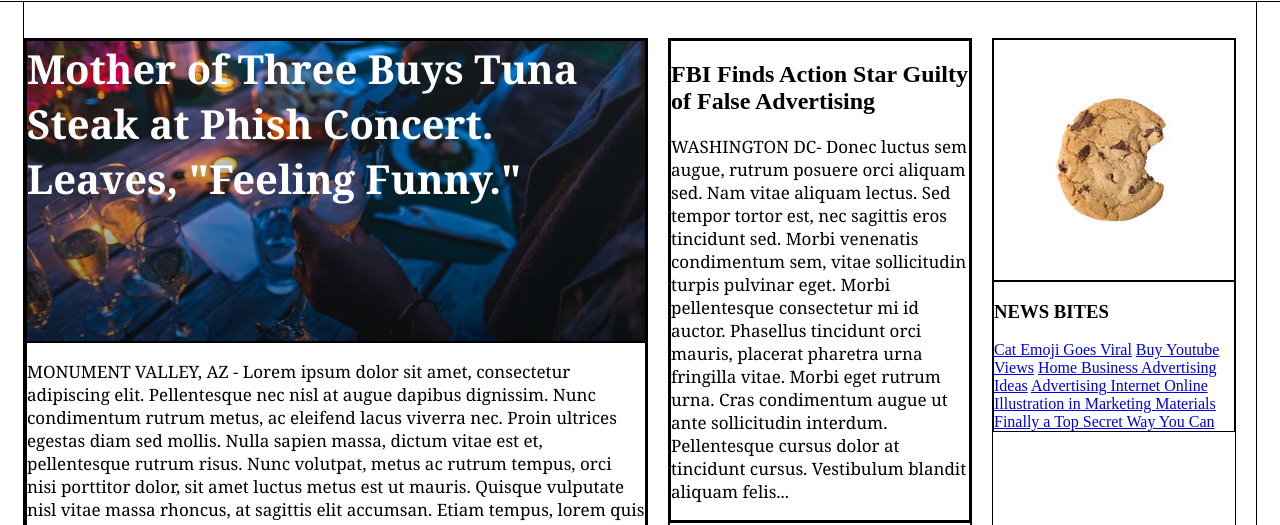
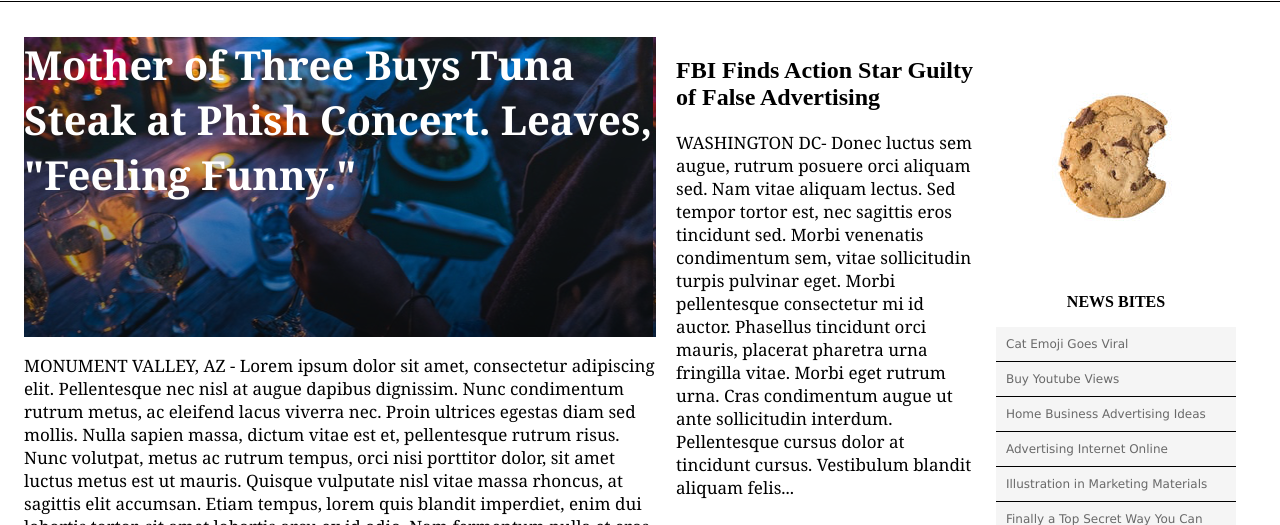
Before and after one commit to Ramtrap/mytimes2, a plain HTML site: page index.html in a window 1280 px wide. Shown: the part 79-604 px from the top of the page. Drawn offline with Linux system fonts and the light colour scheme.

Commit message:
Added all css per step 6.

```diff
--- a/resources/css/style.css
+++ b/resources/css/style.css
@@ -1,7 +1,3 @@
-div {
-  border: 1px solid black;
-}
-
 body {
   background-color: white;
   margin: 0;
@@ -77,6 +73,7 @@ header {
 
 .small .column {
   width: 240px;
+  flex-direction: column;
 }
 
 .mother {
@@ -138,6 +135,23 @@ header {
   display: block;
 }
 
+.links h3 {
+  font-size: 16px;
+  font-weight: bold;
+  text-align: center;
+}
+
+.links a {
+  display: block;
+  background-color: WhiteSmoke;
+  color: DimGray;
+  font-size: 12px;
+  font-family: Verdana;
+  text-decoration: none;
+  padding: 10px 10px;
+  border-bottom: 1px solid black;
+}
+
 footer {
   width: 1232px;
   margin: 0 auto;
```
